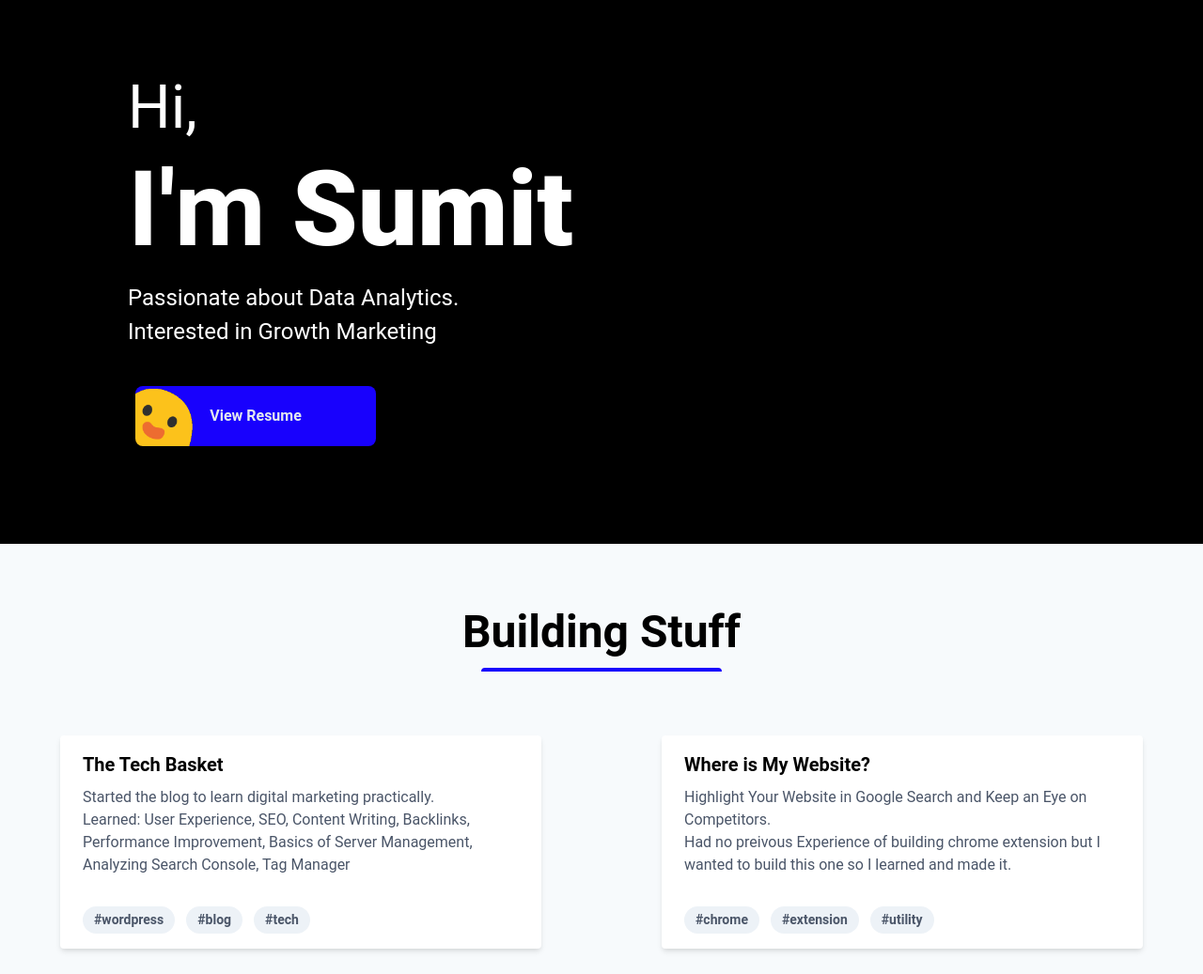
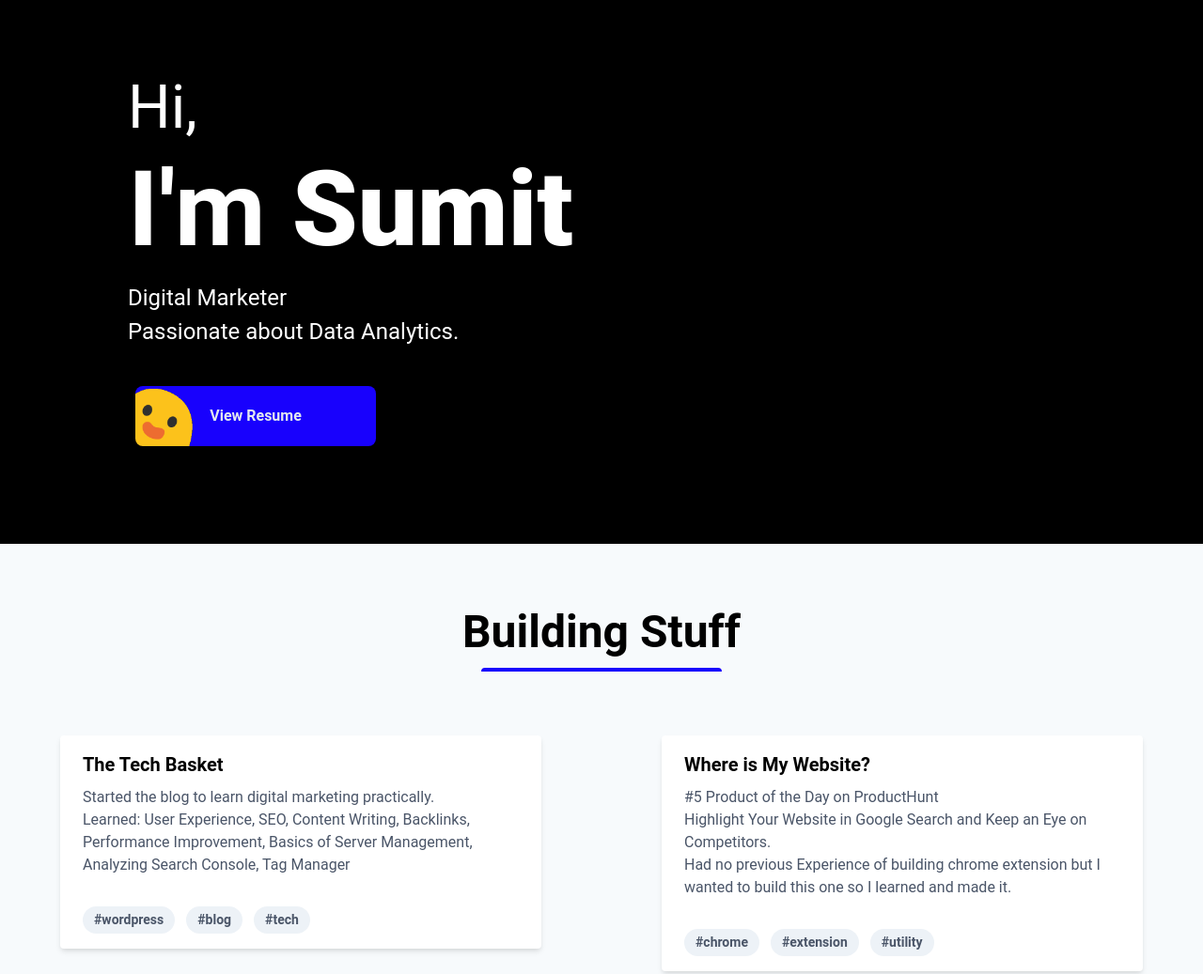
Before and after one commit to SumitYadav8181/sumit-portfolio, a website: page public/index.html in a window 1280 px wide. Shown: the part 77-1114 px from the top of the page at 94% size. Drawn offline with nearby package versions, Linux system fonts and the light colour scheme; files that its build step writes are made by us from their sources.

Commit message:
spelling mistakes

```diff
--- a/public/index.html
+++ b/public/index.html
@@ -38,8 +38,8 @@
             <span class="leading-none">
               <p class="text-5xl md:text-6xl ">Hi,</p>
               <p class="text-7xl md:text-8xl font-extrabold mt-5"><span class="font-semibold">I'm</span> Sumit</p>
-              <p class="text-xl md:text-2xl mt-5 leading-normal">Passionate about Data Analytics.<br> Interested in
-                Growth Marketing </p>
+              <p class="text-xl md:text-2xl mt-5 leading-normal">Digital Marketer<br>Passionate about Data Analytics.
+              </p>
             </span>
             <div class="text-center sm:text-left mb-20 sm:mb-0">
               <a href="https://www.dropbox.com/s/qdpm8vib4xiym84/Resume-%20Sumit%20Kumar%20Yadav.pdf?dl=0"
@@ -94,9 +94,10 @@
               <!-- <img class="w-full" src="/img/card-top.jpg" alt="Sunset in the mountains"> -->
               <div class="px-6 py-4">
                 <div class="font-bold text-xl mb-2">Where is My Website?</div>
+                <p class="text-gray-700 text-base">#5 Product of the Day on ProductHunt</p>
                 <p class="text-gray-700 text-base">Highlight Your Website in Google Search and Keep an Eye on
                   Competitors. </p>
-                <p class="text-gray-700 text-base">Had no preivous Experience of building chrome extension but I wanted
+                <p class="text-gray-700 text-base">Had no previous Experience of building chrome extension but I wanted
                   to build this one so I learned and made it. </p>
               </div>
               <div class="px-6 py-4">
@@ -170,7 +171,7 @@
               <div class="px-6 py-4">
                 <div class="font-bold text-xl mb-2">Hide All Prices: Shop with Family </div>
                 <p class="text-gray-700 text-base"> Hides all the prices from Flipkart, Amazon, Myntra, Aliexpress etc
-                  so you can focus on product not the price. <br> Super Helpful when you are shopping with mom. (alwasy
+                  so you can focus on product not the price. <br> Super Helpful when you are shopping with mom. (always
                   use price filter) </p>
               </div>
               <div class="px-6 py-4">
@@ -205,11 +206,11 @@
         </div>
       </div>
     </section>
-    <div class="text-center mb-10 ">
+    <!-- <div class="text-center mb-10 ">
       <a href="https://www.dropbox.com/s/qdpm8vib4xiym84/Resume-%20Sumit%20Kumar%20Yadav.pdf?dl=0" target="_blank">
         <button class="gradient h-20 w-64 text-gray-300 m-2 rounded-lg mt-10 text-center font-semibold peak">View
           Resume</button></a>
-    </div>
+    </div> -->
     <!-- before footer -->
     <section class="container mx-auto max-h-full text-center py-6 mb-12 text-black">
       <h1 class="w-full my-2 text-5xl font-bold leading-tight">Say Hi!</h1>
```
